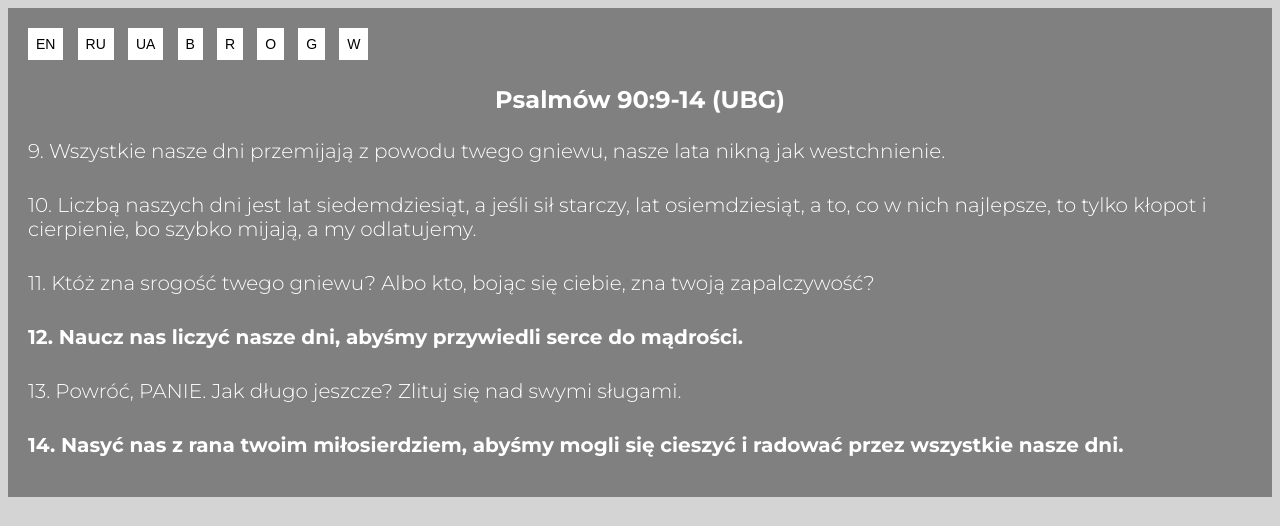
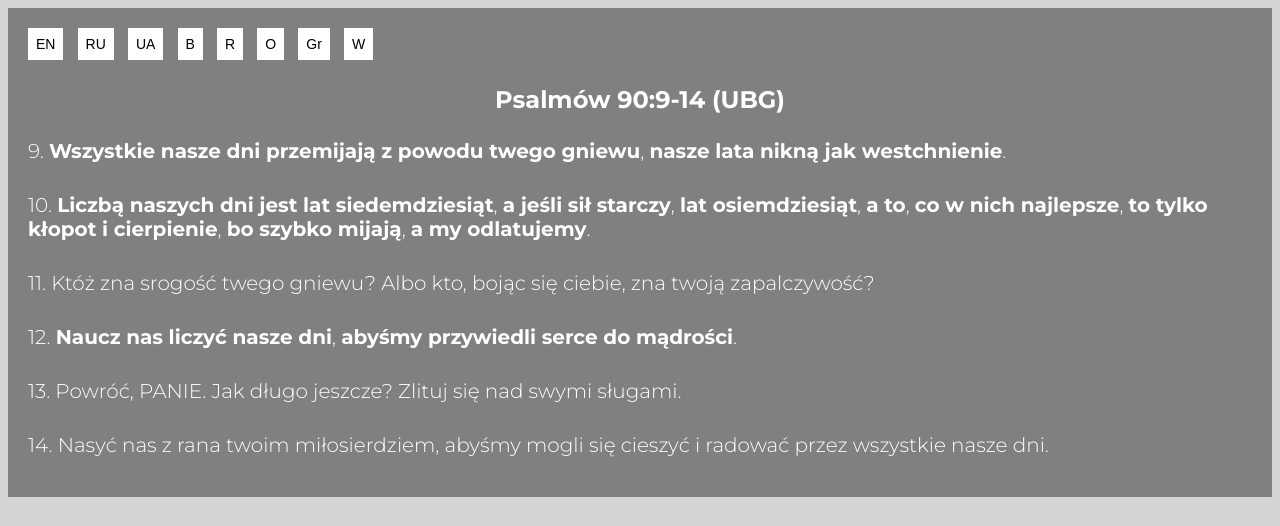
Before and after one commit to j-fullstack-d/Bible-Verses-grey--PL, a plain HTML site: page index.html in a window 1280 px wide. Shown: the top 526 px of the page. Drawn offline with Linux system fonts and the light colour scheme.

Commit message:
Updated index.html

```diff
--- a/index.html
+++ b/index.html
@@ -19,15 +19,15 @@
       <button class="section__button"><a class="section__button--link" href="https://mrpenguin-dev.github.io/Simple-Bible-Verses-b--PL/">B</a></button>
       <button class="section__button"><a class="section__button--link" href="https://mrpenguin-dev.github.io/Simple-Bible-Verses-r--PL/">R</a></button>
       <button class="section__button"><a class="section__button--link" href="https://mrpenguin-dev.github.io/Simple-Bible-Verses-o--PL/">O</a></button>
-      <button class="section__button"><a class="section__button--link" href="https://mrpenguin-dev.github.io/Simple-Bible-Verses-g--PL/">G</a></button>
+      <button class="section__button"><a class="section__button--link" href="https://mrpenguin-dev.github.io/Simple-Bible-Verses-g--PL/">Gr</a></button>
       <button class="section__button"><a class="section__button--link" href="https://mrpenguin-dev.github.io/Simple-Bible-Verses-w--PL/">W</a></button>
       <h1 class="section--h1">Psalmów 90:9-14 (UBG)</h1>
-      <p class="section--paragraph">9. Wszystkie nasze dni przemijają z powodu twego gniewu, nasze lata nikną jak westchnienie.</p>
-      <p class="section--paragraph">10. Liczbą naszych dni jest lat siedemdziesiąt, a jeśli sił starczy, lat osiemdziesiąt, a to, co w nich najlepsze, to tylko kłopot i cierpienie, bo szybko mijają, a my odlatujemy.</p>
+      <p class="section--paragraph">9. <span class="section--bold">Wszystkie nasze dni przemijają z powodu twego gniewu</span>, <span class="section--bold">nasze lata nikną jak westchnienie</span>.</p>
+      <p class="section--paragraph">10. <span class="section--bold">Liczbą naszych dni jest lat siedemdziesiąt</span>, <span class="section--bold">a jeśli sił starczy</span>, <span class="section--bold">lat osiemdziesiąt</span>, <span class="section--bold">a to</span>, <span class="section--bold">co w nich najlepsze</span>, <span class="section--bold">to tylko kłopot i cierpienie</span>, <span class="section--bold">bo szybko mijają</span>, <span class="section--bold">a my odlatujemy</span>.</p>
       <p class="section--paragraph">11. Któż zna srogość twego gniewu? Albo kto, bojąc się ciebie, zna twoją zapalczywość?</p>
-      <p class="section--paragraph section--bold">12. Naucz nas liczyć nasze dni, abyśmy przywiedli serce do mądrości.</p>
+      <p class="section--paragraph">12. <span class="section--bold">Naucz nas liczyć nasze dni</span>, <span class="section--bold">abyśmy przywiedli serce do mądrości</span>.</p>
       <p class="section--paragraph">13. Powróć, PANIE. Jak długo jeszcze? Zlituj się nad swymi sługami.</p>
-      <p class="section--paragraph section--bold">14. Nasyć nas z rana twoim miłosierdziem, abyśmy mogli się cieszyć i radować przez wszystkie nasze dni.</p>
+      <p class="section--paragraph">14. Nasyć nas z rana twoim miłosierdziem, abyśmy mogli się cieszyć i radować przez wszystkie nasze dni.</p>
     </section>
   </main>
   <div class="div__underline--lightgrey"></div>
```
